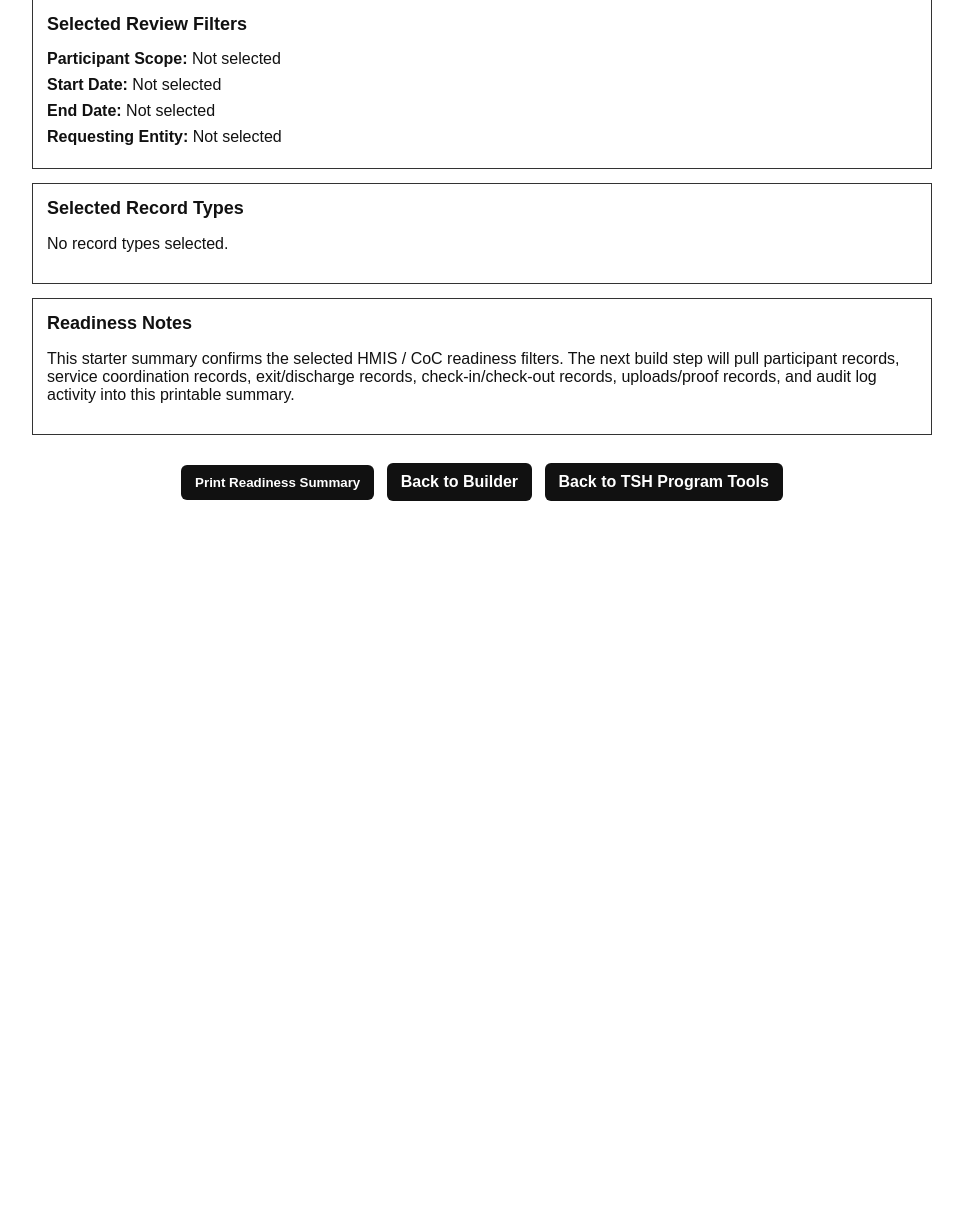
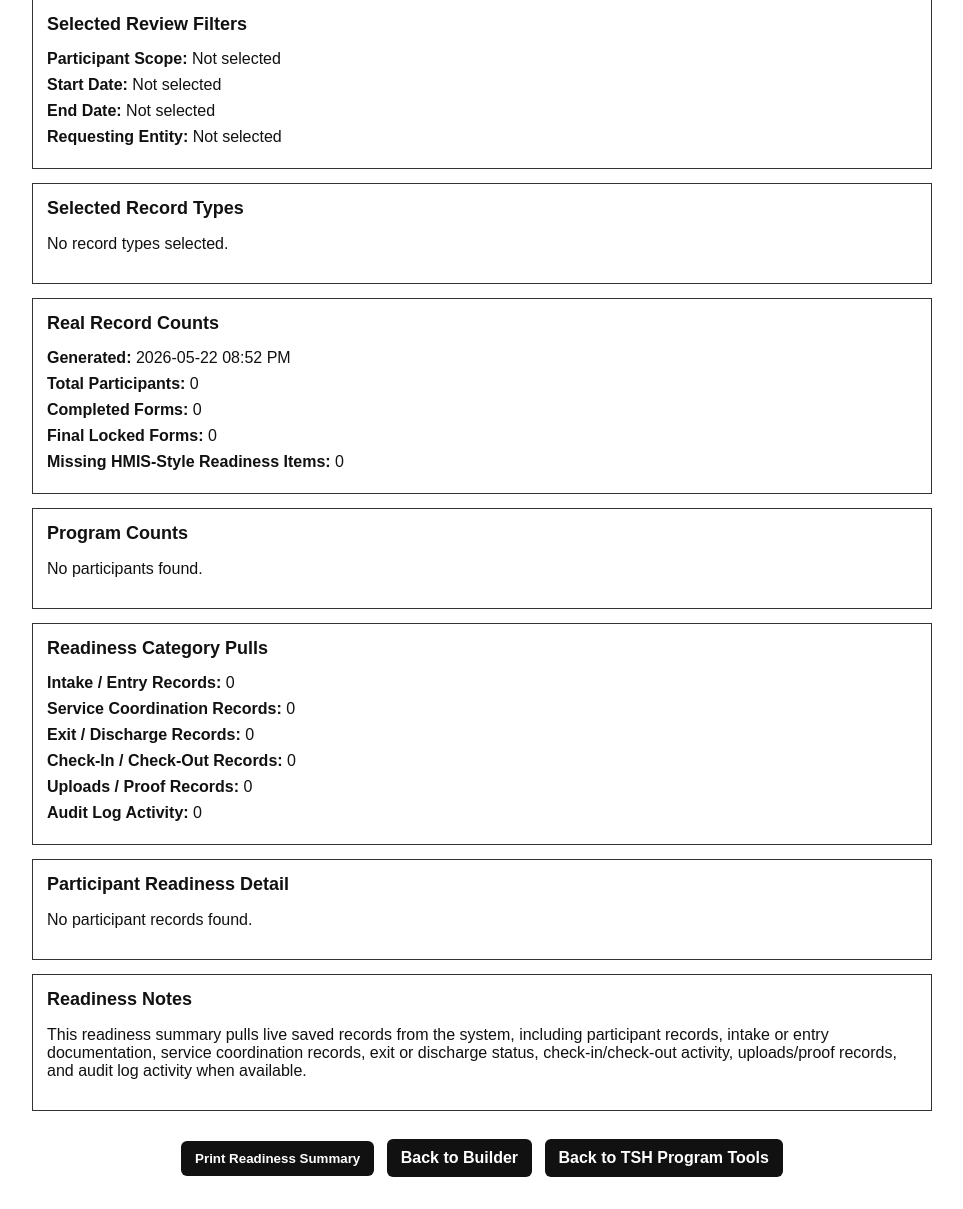
Before and after one commit to Pearlzzpearlzz/Nilpf-store, a Flask app: page /audit-packet-builder-summary in a window 1280 px wide. Shown: the part 145-1354 px from the top of the page, without its empty margins (158-1121 px from the left). Before the commit the page ends 646 px from the top, so only its background shows below. Run offline with Flask 3, Linux system fonts and the light colour scheme; the visitor is signed in with stand-in values (Sample User, id 1).

Commit message:
Build real APB HMIS readiness pull logic

```diff
--- a/app.py
+++ b/app.py
@@ -795,6 +795,149 @@ def employee_cert_status(expiration_date):
 
 
 
+def build_apb_hmis_readiness_summary():
+    import json
+    from pathlib import Path
+    from datetime import datetime
+
+    participants_path = Path("data/participants.json")
+    participants = []
+    if participants_path.exists():
+        try:
+            participants = json.loads(participants_path.read_text() or "[]")
+        except Exception:
+            participants = []
+
+    summary = {
+        "generated_at": datetime.now().strftime("%Y-%m-%d %I:%M %p"),
+        "total_participants": len(participants),
+        "program_counts": {},
+        "completed_forms": 0,
+        "locked_forms": 0,
+        "intake_entry_records": 0,
+        "service_coordination_records": 0,
+        "exit_discharge_records": 0,
+        "checkin_checkout_records": 0,
+        "uploads_proof_records": 0,
+        "audit_log_activity": 0,
+        "participants": [],
+        "missing_field_total": 0,
+    }
+
+    audit_files = [
+        Path("data/audit_log.json"),
+        Path("data/audit_logs.json"),
+        Path("data/mr_ir_log.json"),
+        Path("data/mr_ir_records.json"),
+        Path("data/change_log.json"),
+    ]
+
+    for audit_file in audit_files:
+        if audit_file.exists():
+            try:
+                audit_data = json.loads(audit_file.read_text() or "[]")
+                if isinstance(audit_data, list):
+                    summary["audit_log_activity"] += len(audit_data)
+                elif isinstance(audit_data, dict):
+                    summary["audit_log_activity"] += len(audit_data.keys())
+            except Exception:
+                pass
+
+    for pid, person in enumerate(participants):
+        if not isinstance(person, dict):
+            continue
+
+        name = person.get("name") or person.get("participant_name") or ""
+        program = person.get("program_type") or "Not Selected"
+        forms = person.get("forms") or {}
+        uploads = person.get("uploads") or []
+        check_logs = person.get("checkin_checkout_logs") or []
+
+        summary["program_counts"][program] = summary["program_counts"].get(program, 0) + 1
+
+        completed_keys = []
+        locked_keys = []
+
+        for form_key, record in forms.items():
+            if not isinstance(record, dict):
+                continue
+            if record.get("completed"):
+                summary["completed_forms"] += 1
+                completed_keys.append(form_key)
+            if record.get("locked"):
+                summary["locked_forms"] += 1
+                locked_keys.append(form_key)
+
+        intake = forms.get("intake_assessment") or forms.get("entry_screening") or {}
+        intake_data = intake.get("data") if isinstance(intake, dict) else {}
+        service = forms.get("service_activity_record") or {}
+        service_data = service.get("data") if isinstance(service, dict) else {}
+        isp = forms.get("individual_service_plan") or {}
+        exit_record = forms.get("exit_discharge_summary") or forms.get("exit_summary") or forms.get("discharge_summary") or {}
+
+        if isinstance(intake, dict) and intake.get("completed"):
+            summary["intake_entry_records"] += 1
+
+        if isinstance(service, dict) and service.get("completed"):
+            summary["service_coordination_records"] += 1
+
+        if isinstance(isp, dict) and isp.get("completed"):
+            summary["service_coordination_records"] += 1
+
+        if isinstance(exit_record, dict) and exit_record.get("completed"):
+            summary["exit_discharge_records"] += 1
+
+        if isinstance(check_logs, list):
+            summary["checkin_checkout_records"] += len(check_logs)
+        elif isinstance(check_logs, dict):
+            summary["checkin_checkout_records"] += len(check_logs.keys())
+
+        if isinstance(uploads, list):
+            summary["uploads_proof_records"] += len(uploads)
+        elif isinstance(uploads, dict):
+            summary["uploads_proof_records"] += len(uploads.keys())
+
+        missing = []
+
+        if not name:
+            missing.append("Participant name")
+        if not program or program == "Not Selected":
+            missing.append("Program type")
+        if not (isinstance(intake, dict) and intake.get("completed")):
+            missing.append("Intake / entry record")
+        if not (intake_data or {}).get("assessment_date"):
+            missing.append("Intake / entry date")
+        if not (intake_data or {}).get("housing_status"):
+            missing.append("Housing status")
+        if not (isinstance(service, dict) and service.get("completed")) and not (isinstance(isp, dict) and isp.get("completed")):
+            missing.append("Service coordination record")
+        if not (isinstance(exit_record, dict) and exit_record.get("completed")):
+            missing.append("Exit / discharge record")
+        if not check_logs:
+            missing.append("Check-in / check-out records")
+        if not uploads:
+            missing.append("Uploads / proof records")
+
+        summary["missing_field_total"] += len(missing)
+
+        summary["participants"].append({
+            "pid": pid,
+            "name": name or "Unnamed Participant",
+            "program": program,
+            "completed_count": len(completed_keys),
+            "locked_count": len(locked_keys),
+            "intake_status": "Present" if isinstance(intake, dict) and intake.get("completed") else "Missing",
+            "service_status": "Present" if ((isinstance(service, dict) and service.get("completed")) or (isinstance(isp, dict) and isp.get("completed"))) else "Missing",
+            "exit_status": "Present" if isinstance(exit_record, dict) and exit_record.get("completed") else "Missing",
+            "checkin_count": len(check_logs) if hasattr(check_logs, "__len__") else 0,
+            "upload_count": len(uploads) if hasattr(uploads, "__len__") else 0,
+            "missing": missing,
+        })
+
+    return summary
+
+
+
 @app.route("/audit-packet-builder")
 def audit_packet_builder():
     return render_template("audit_packet_builder.html")
@@ -809,6 +952,8 @@ def audit_packet_builder_summary():
     end_date = request.args.get("end_date", "")
     requesting_entity = request.args.get("requesting_entity", "")
     record_types = request.args.getlist("record_types")
+
+    readiness = build_apb_hmis_readiness_summary()
 
     return render_template(
         "audit_packet_builder_summary.html",
@@ -816,7 +961,8 @@ def audit_packet_builder_summary():
         start_date=start_date,
         end_date=end_date,
         requesting_entity=requesting_entity,
-        record_types=record_types
+        record_types=record_types,
+        readiness=readiness
     )
 
 
--- a/templates/audit_packet_builder_summary.html
+++ b/templates/audit_packet_builder_summary.html
@@ -40,6 +40,23 @@
 
     .row {
       margin: 8px 0;
+    }
+
+    table {
+      width: 100%;
+      border-collapse: collapse;
+      font-size: 13px;
+    }
+
+    th, td {
+      border: 1px solid #444;
+      padding: 6px;
+      text-align: left;
+      vertical-align: top;
+    }
+
+    th {
+      background: #f0f0f0;
     }
 
     .label {
@@ -117,13 +134,82 @@
       {% endif %}
     </div>
 
+
+    <div class="box">
+      <h2>Real Record Counts</h2>
+
+      <div class="row"><span class="label">Generated:</span> {{ readiness.generated_at }}</div>
+      <div class="row"><span class="label">Total Participants:</span> {{ readiness.total_participants }}</div>
+      <div class="row"><span class="label">Completed Forms:</span> {{ readiness.completed_forms }}</div>
+      <div class="row"><span class="label">Final Locked Forms:</span> {{ readiness.locked_forms }}</div>
+      <div class="row"><span class="label">Missing HMIS-Style Readiness Items:</span> {{ readiness.missing_field_total }}</div>
+    </div>
+
+    <div class="box">
+      <h2>Program Counts</h2>
+      {% if readiness.program_counts %}
+        <ul>
+          {% for program, count in readiness.program_counts.items() %}
+            <li>{{ program.replace("_", " ") }}: {{ count }}</li>
+          {% endfor %}
+        </ul>
+      {% else %}
+        <p>No participants found.</p>
+      {% endif %}
+    </div>
+
+    <div class="box">
+      <h2>Readiness Category Pulls</h2>
+
+      <div class="row"><span class="label">Intake / Entry Records:</span> {{ readiness.intake_entry_records }}</div>
+      <div class="row"><span class="label">Service Coordination Records:</span> {{ readiness.service_coordination_records }}</div>
+      <div class="row"><span class="label">Exit / Discharge Records:</span> {{ readiness.exit_discharge_records }}</div>
+      <div class="row"><span class="label">Check-In / Check-Out Records:</span> {{ readiness.checkin_checkout_records }}</div>
+      <div class="row"><span class="label">Uploads / Proof Records:</span> {{ readiness.uploads_proof_records }}</div>
+      <div class="row"><span class="label">Audit Log Activity:</span> {{ readiness.audit_log_activity }}</div>
+    </div>
+
+    <div class="box">
+      <h2>Participant Readiness Detail</h2>
+
+      {% if readiness.participants %}
+        <table>
+          <tr>
+            <th>PID</th>
+            <th>Name</th>
+            <th>Program</th>
+            <th>Completed</th>
+            <th>Locked</th>
+            <th>Missing Items</th>
+          </tr>
+          {% for p in readiness.participants %}
+          <tr>
+            <td>{{ p.pid }}</td>
+            <td>{{ p.name }}</td>
+            <td>{{ p.program.replace("_", " ") }}</td>
+            <td>{{ p.completed_count }}</td>
+            <td>{{ p.locked_count }}</td>
+            <td>
+              {% if p.missing %}
+                {{ p.missing|join(", ") }}
+              {% else %}
+                Ready
+              {% endif %}
+            </td>
+          </tr>
+          {% endfor %}
+        </table>
+      {% else %}
+        <p>No participant records found.</p>
+      {% endif %}
+    </div>
+
     <div class="box">
       <h2>Readiness Notes</h2>
       <p>
-        This starter summary confirms the selected HMIS / CoC readiness filters.
-        The next build step will pull participant records, service coordination records,
-        exit/discharge records, check-in/check-out records, uploads/proof records,
-        and audit log activity into this printable summary.
+        This readiness summary pulls live saved records from the system, including participant records,
+        intake or entry documentation, service coordination records, exit or discharge status,
+        check-in/check-out activity, uploads/proof records, and audit log activity when available.
       </p>
     </div>
 
```
